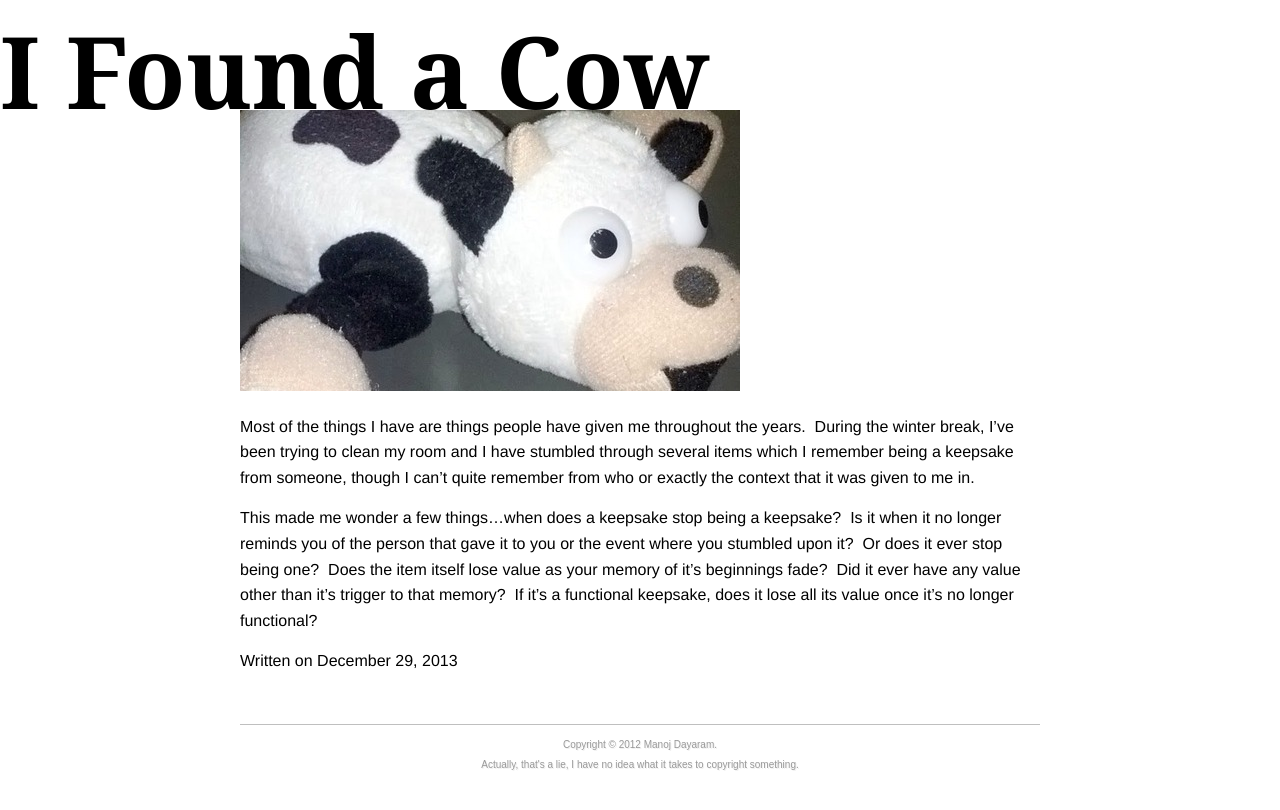
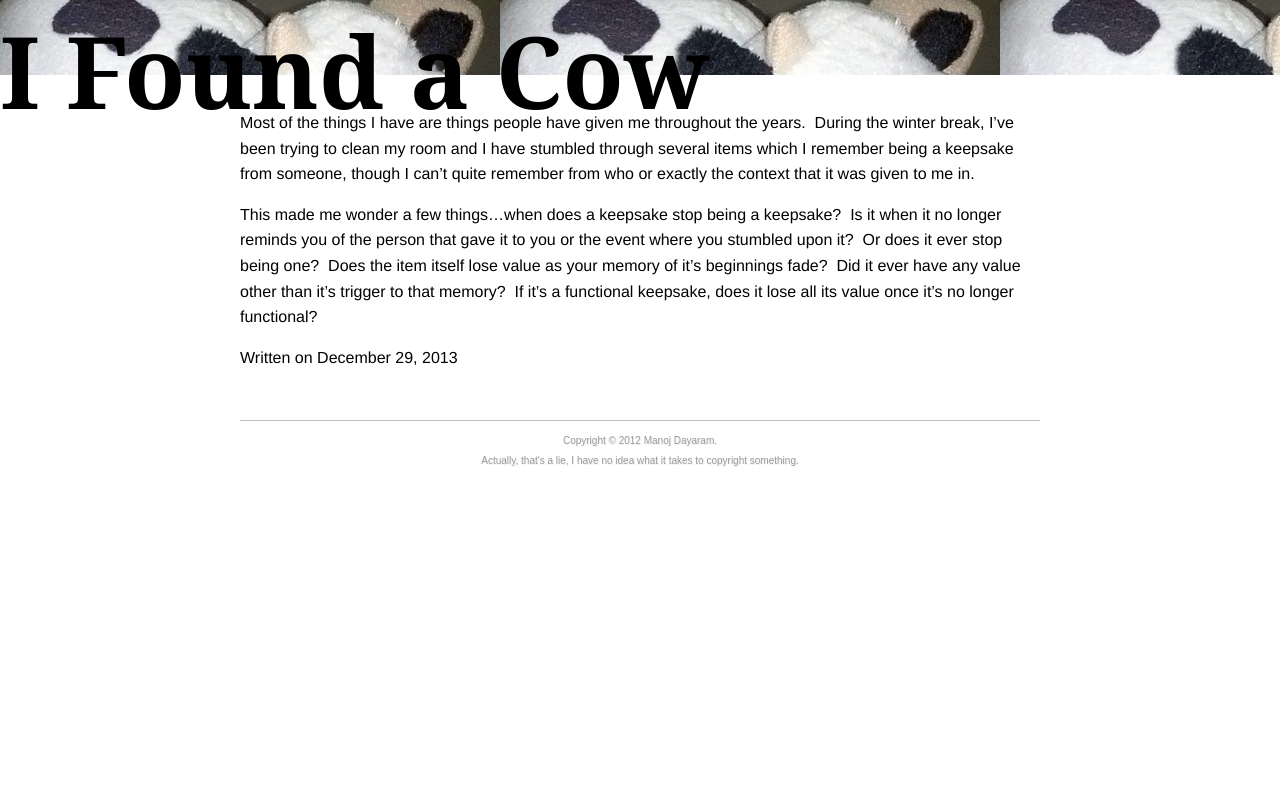
Before and after one commit to mdayaram/mdayaram.github.io, a Jekyll site: the page built from _posts/essays/2013-12-29-i-found-a-cow.md, in a window 1280 px wide. Shown: the top 810 px of the page. Built offline with Jekyll 4.4.1, drawn with Linux system fonts in a browser that asks for light colours; comment, search, counter and statistics services are not loaded.

Commit message:
cover to cow

```diff
--- a/_posts/essays/2013-12-29-i-found-a-cow.md
+++ b/_posts/essays/2013-12-29-i-found-a-cow.md
@@ -1,13 +1,12 @@
 ---
 layout: post
 title: I Found a Cow
+cover: url('/images/essays/cow.jpg')
 date: '2013-12-29T17:22:00-05:00'
 tags:
 - essay
 ---
 
-![](/images/essays/cow.jpg)
-
 Most of the things I have are things people have given me throughout the years.  During the winter break, I’ve been trying to clean my room and I have stumbled through several items which I remember being a keepsake from someone, though I can’t quite remember from who or exactly the context that it was given to me in.
 
 This made me wonder a few things…when does a keepsake stop being a keepsake?  Is it when it no longer reminds you of the person that gave it to you or the event where you stumbled upon it?  Or does it ever stop being one?  Does the item itself lose value as your memory of it’s beginnings fade?  Did it ever have any value other than it’s trigger to that memory?  If it’s a functional keepsake, does it lose all its value once it’s no longer functional?
```
